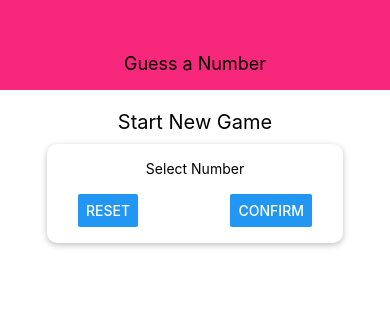
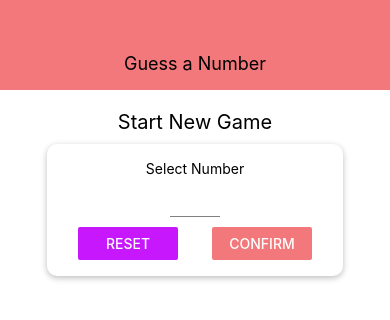
Before and after one commit to Luka-dot/rn-game, a React Native app: screen / in a window 390 px wide. Shown: the top 320 px of the page. Built offline with nearby package versions, Linux system fonts and the light colour scheme.

Commit message:
input and Colors component added

```diff
--- /dev/null
+++ b/components/Input.js
@@ -0,0 +1,22 @@
+import React from 'react';
+import { TextInput, StyleSheet } from 'react-native';
+
+const Input = props => {
+    // {...props} this is 'props forwarding' takes ALL the props and adds them to the components so ALL the props can be used
+        // whenever it is imported
+    // creating new flexible card styles with ability to assign styles from outside
+    // with ... creating new object by pulling all the styles from StyleSheet
+    // 2nd ... allows to merge all the styles from styles= (this way style can be passed from outside)
+    return <TextInput {...props} style={{ ...styles.input, ...props.style }} />
+};
+
+const styles = StyleSheet.create({
+    input: {
+        height: 30,
+        borderBottomColor: 'grey',
+        borderBottomWidth: 1,
+        marginVertical: 10
+    }
+});
+
+export default Input;
--- a/components/header.js
+++ b/components/header.js
@@ -1,5 +1,7 @@
 import React from 'react';
 import { View, Text, StyleSheet } from 'react-native';
+
+import Colors from '../constants/Colors';
 
 const Header = props => {
     return (
@@ -14,7 +16,7 @@
         width: '100%',
         height: 90,
         paddingTop: 36,
-        backgroundColor: '#f7287b',
+        backgroundColor: Colors.primary,
         alignItems: 'center',
         justifyContent: 'center'
     },
--- /dev/null
+++ b/constants/Colors.js
@@ -0,0 +1,4 @@
+export default {
+    primary: '#f2787b',
+    accent: '#c717fc'
+}
--- a/screens/StartGameScreen.js
+++ b/screens/StartGameScreen.js
@@ -1,6 +1,9 @@
 import React from 'react';
-import { View, Text, StyleSheet, TextInput, Button } from 'react-native';
+import { View, Text, StyleSheet, Button } from 'react-native';
+
 import Card from '../components/Card';
+import Colors from '../constants/Colors';
+import Input from '../components/Input';
 
 const StartGameScreen = props => {
 
@@ -9,10 +12,20 @@
             <Text style={styles.title}>Start New Game</Text>
             <Card style={styles.inputContainer}>
                 <Text>Select Number</Text>
-                <TextInput />
+                <Input  style={styles.input}
+                        blurOnSubmit
+                        autoCapitalize='none'
+                        autoCorrect={false}
+                        keyboardType="number-pad"
+                        maxLength={2}
+                />
                 <View style={styles.buttonContainer}>
-                    <Button title="Reset" onPress={() => {}} />
-                    <Button title="Confirm" onPress={() => {}} />
+                    <View style={styles.button}>
+                        <Button title="Reset" onPress={() => {}} color={Colors.accent} />
+                    </View>
+                    <View style={styles.button}>
+                        <Button title="Confirm" onPress={() => {}} color={Colors.primary} />
+                    </View>
                 </View>
             </Card>
         </View>
@@ -40,6 +53,13 @@
         justifyContent: 'space-between',
         paddingHorizontal: 15
     },
+    button: {
+        width: 100,
+    },
+    input: {
+        width: 50,
+        textAlign: 'center'
+    }
 
 });
 
```
